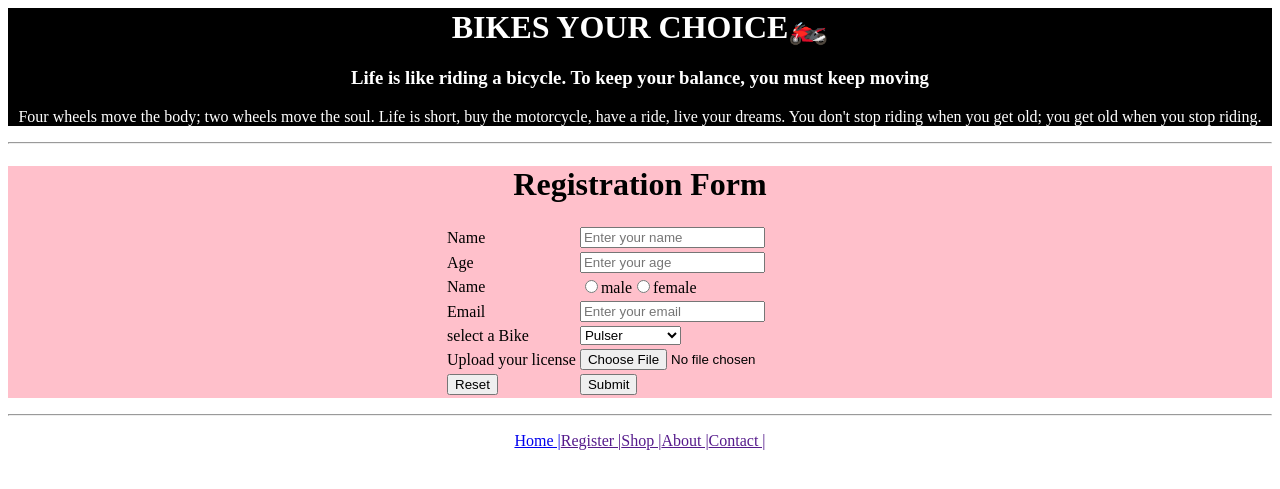
After one commit to Karthi0206/uniq_auto, a Python web app: template templates/register.html in a window 1280 px wide. The commit adds this page. Shown: the top 489 px of the page. Run offline with Jinja, Linux system fonts and the light colour scheme; the template is opened without the code that fills it, so the values that code supplies are empty.

Commit message:
i created register page

```diff
--- a/templates/login.html
+++ b/templates/login.html
@@ -4,7 +4,7 @@
 <head>
     <meta charset="UTF-8">
     <meta name="viewport" content="width=device-width, initial-scale=1.0">
-    <title>My E-commerce Website</title>
+    <title>🏍️My E-commerce Website</title>
     <link rel="icon" href="..\static\Bike_logo2.png">
     <link rel="stylesheet" href="..\static\login.css"> <!-- Link to your CSS file -->
 </head>
@@ -24,6 +24,7 @@
         <nav>
             <ul>
                 <li><a href="#">Home</a></li>
+                <li><a href="register.html">Register</a></li>
                 <li><a href="#">Shop</a></li>
                 <li><a href="#">About</a></li>
                 <li><a href="#">Contact</a></li>
--- /dev/null
+++ b/templates/register.html
@@ -0,0 +1,72 @@
+<head>
+    <title>Register</title>
+    <style>
+        .one{
+            background-color: black;
+            color:white;
+        }
+        .two{
+            background-color: pink;
+            color:black;
+        }
+        .three{
+            background-color:white;
+            color:black;
+        }
+    </style>
+</head>
+<body>
+    <center>
+        <div class="one">
+        <h1>BIKES YOUR CHOICE🏍️</h1>
+        <h3>Life is like riding a bicycle. To keep your balance, you must keep moving</h3>
+        <p>Four wheels move the body; two wheels move the soul. Life is short, buy the motorcycle, have a ride, live your dreams. You don't stop riding when you get old; you get old when you stop riding.</p>
+        </div>
+        <hr>
+        <div class="two">
+        <h1>Registration Form</h1>
+
+    <form>
+        <table>
+            <tr>
+                <td>Name</td><td><input type="text" placeholder="Enter your name"></td>
+            </tr>
+            <tr>
+                <td>Age</td><td><input type="text" placeholder="Enter your age"></td>
+            </tr>
+            <tr>
+                <td>Name</td><td><input type="radio" name="gender">male<input type="radio" name="gender">female</td>
+
+            </tr>
+            <tr>
+                <td>Email</td><td><input type="email" placeholder="Enter your email"></td>
+            </tr>
+            <tr>
+                <td>select a Bike</td>
+                <td>
+                    <select>
+                        <option>Pulser</option>
+                        <option>Royal Enfield</option>
+                        <option>KTM</option>
+                        <option>TVS Raider</option>
+                        <option>Hero</option>
+                    </select>
+                </td>
+
+            </tr>
+            <tr>
+                <td>Upload your license</td><td><input type="file"></td>
+            </tr>
+            <tr>
+                <td><input type="reset"></td><td><input type="submit"></td>
+            </tr>
+        </table>
+    </form>
+    </div>
+    <hr>
+    <div class="three">
+    <p>
+        <a href="login.html">Home |</a><a href="">Register |</a><a href="">Shop |</a><a href="">About |</a><a href="">Contact |</a>
+    </p>
+</div>
+</body>
```
Also changed, not shown: static/register.css (added, +8 -0 lines).
